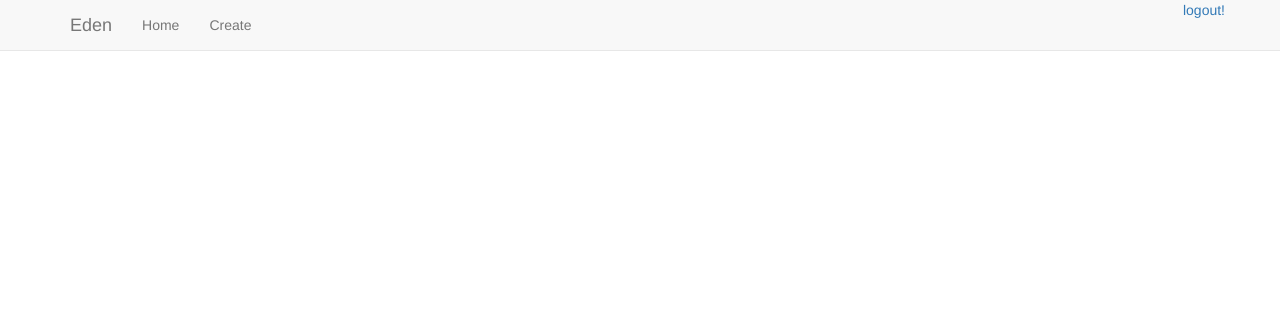
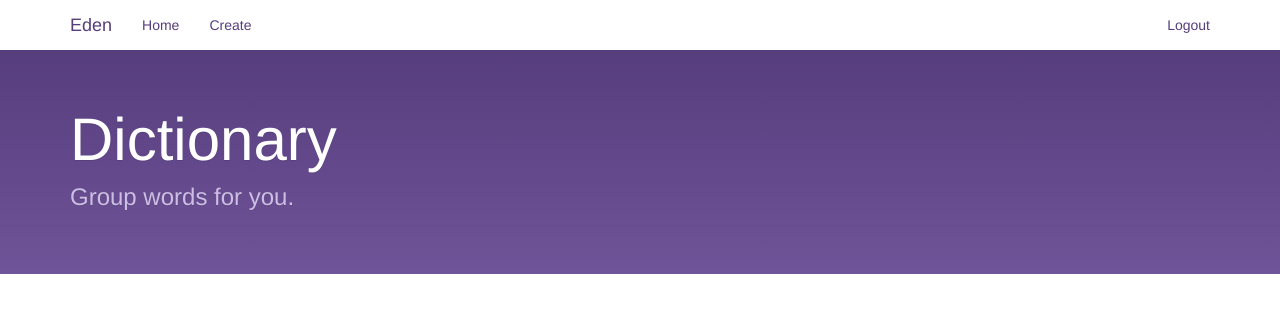
Before and after one commit to edenchen123/iWords, a website: page public/index.html at #/create in a window 1280 px wide. Drawn offline with nearby package versions, Linux system fonts and the light colour scheme; no server answers.

Commit message:
refactor

```diff
--- a/public/css/style.css
+++ b/public/css/style.css
@@ -1,10 +1,95 @@
-body { padding-top: 70px; }
-.word_card{
+/*body { padding-top: 70px; }*/
+.word_card {
     /*max-width: 350px;*/
     border: 2px dashed #3498DB;
     padding: 5px;
     margin: 10px;
 }
-.word_card p{
+
+.word_card p {
     margin-bottom: 0px;
 }
+
+.bs-docs-nav {
+    margin-bottom: 0;
+    background-color: #fff;
+    border-bottom: 0
+}
+
+.bs-docs-nav .navbar-brand, .bs-docs-nav .navbar-nav > li > a {
+    font-weight: 500;
+    color: #563d7c
+}
+
+.bs-docs-nav .navbar-nav > .active > a, .bs-docs-nav .navbar-nav > .active > a:hover, .bs-docs-nav .navbar-nav > li > a:hover {
+    color: #463265;
+    background-color: #f9f9f9
+}
+
+.bs-docs-nav .navbar-toggle .icon-bar {
+    background-color: #563d7c
+}
+
+.bs-docs-nav .navbar-header .navbar-toggle {
+    border-color: #fff
+}
+
+.bs-docs-nav .navbar-header .navbar-toggle:focus, .bs-docs-nav .navbar-header .navbar-toggle:hover {
+    background-color: #f9f9f9;
+    border-color: #f9f9f9
+}
+
+.bs-docs-header {
+    position: relative;
+    padding: 30px 0;
+    color: #cdbfe3;
+    text-align: center;
+    text-shadow: 0 1px 0 rgba(0, 0, 0, .1);
+    background-color: #6f5499;
+    background-image: -webkit-gradient(linear, left top, left bottom, from(#563d7c), to(#6f5499));
+    background-image: -webkit-linear-gradient(top, #563d7c 0, #6f5499 100%);
+    background-image: -o-linear-gradient(top, #563d7c 0, #6f5499 100%);
+    background-image: linear-gradient(to bottom, #563d7c 0, #6f5499 100%);
+    filter: progid:DXImageTransform.Microsoft.gradient(startColorstr='#563d7c', endColorstr='#6F5499', GradientType=0);
+    background-repeat: repeat-x
+}
+
+.bs-docs-header {
+    margin-bottom: 40px;
+    font-size: 20px
+}
+
+.bs-docs-header h1 {
+    margin-top: 0;
+    color: #fff
+}
+
+.bs-docs-header p {
+    margin-bottom: 0;
+    font-weight: 300;
+    line-height: 1.4
+}
+
+.bs-docs-header .container {
+    position: relative
+}
+
+@media (min-width: 768px) {
+    .bs-docs-header {
+        padding-top: 60px;
+        padding-bottom: 60px;
+        font-size: 24px;
+        text-align: left
+    }
+
+    .bs-docs-header h1 {
+        font-size: 60px;
+        line-height: 1
+    }
+}
+
+@media (min-width: 992px) {
+    .bs-docs-header h1, .bs-docs-header p {
+        margin-right: 380px
+    }
+}
--- a/public/index.html
+++ b/public/index.html
@@ -16,9 +16,8 @@
 
 </head>
 <!-- SET THE CONTROLLER -->
-<body ng-controller="mainController">
-<div class="container">
-    <nav class="navbar navbar-default navbar-fixed-top">
+<body>
+<header class="navbar navbar-static-top bs-docs-nav" id="top" role="banner">
     <div class="container">
         <div class="navbar-header">
             <button type="button" class="navbar-toggle collapsed" data-toggle="collapse"
@@ -30,32 +29,27 @@
             </button>
             <a class="navbar-brand" href="#">Eden</a>
         </div>
-            <div class="collapse navbar-collapse" id="bs-example-navbar-collapse-1">
+        <nav id="bs-navbar" class="collapse navbar-collapse">
             <ul class="nav navbar-nav">
                 <li class="active" menu-high-lighter><a href="#/home">Home <span class="sr-only">(current)</span></a></li>
                 <li menu-high-lighter><a href="#/create">Create</a></li>
-                    <!--<li class="dropdown">-->
-                    <!--<a href="#" class="dropdown-toggle" data-toggle="dropdown" role="button" aria-haspopup="true" aria-expanded="false">Dropdown <span class="caret"></span></a>-->
-                    <!--<ul class="dropdown-menu">-->
-                    <!--<li><a href="#">Action</a></li>-->
-                    <!--<li><a href="#">Another action</a></li>-->
-                    <!--<li><a href="#">Something else here</a></li>-->
-                    <!--<li role="separator" class="divider"></li>-->
-                    <!--<li><a href="#">Separated link</a></li>-->
-                    <!--<li role="separator" class="divider"></li>-->
-                    <!--<li><a href="#">One more separated link</a></li>-->
-                    <!--</ul>-->
-                    <!--</li>-->
             </ul>
-
             <ul class="nav navbar-nav navbar-right">
-                    <a href="/logout" class="pull-right">logout!</a>
+                <li><a href="/logout">Logout</a></li>
             </ul>
+        </nav>
+    </div>
+</header>
+<div class="bs-docs-header">
+    <div class="container">
+        <h1>Dictionary</h1>
+        <p>Group words for you.</p>
     </div>
 </div>
-    </nav>
+<div class="container">
     <div ng-view class="view-animate"></div>
 </div>
+
 <!-- SPELLS -->
 <script src="js/lib/jquery.js"></script>
 <script src="js/lib/angular.js"></script>
```
Also changed, not shown: public/create.html (+1 -2 lines). Lines whose indentation alone changed are shown as unchanged.
